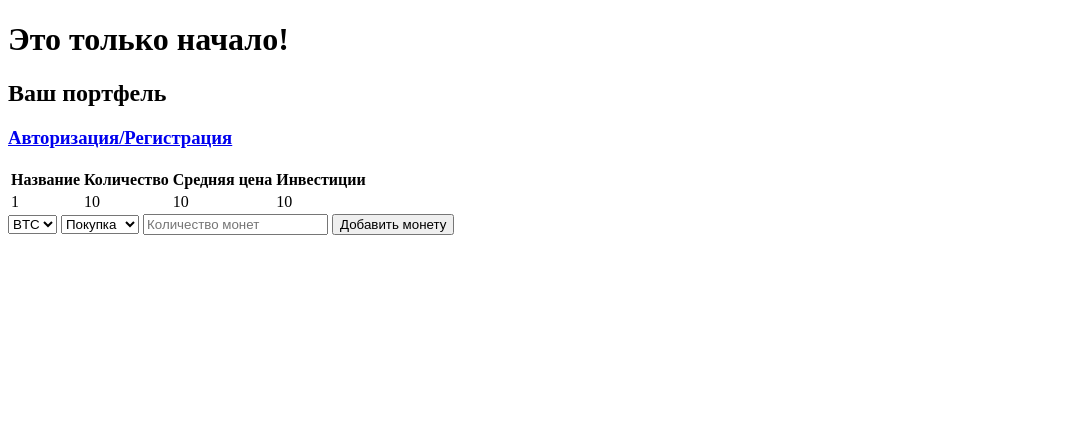
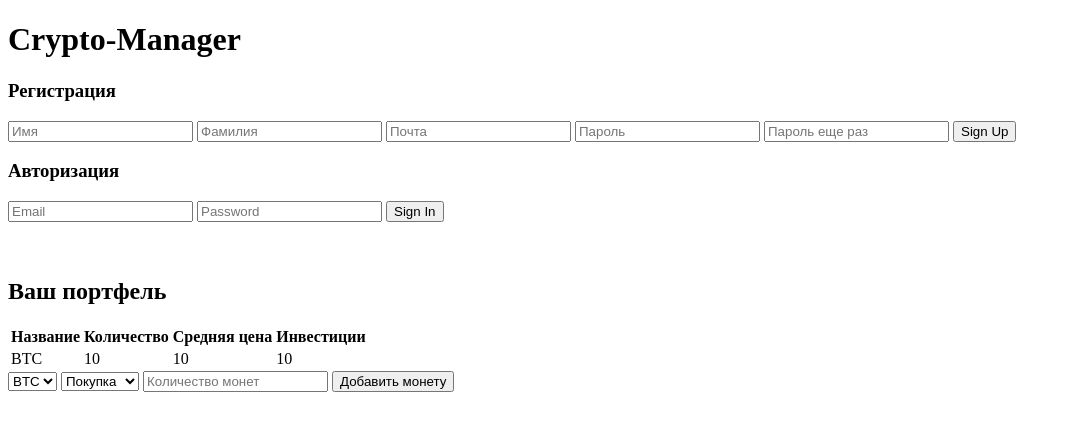
Before and after one commit to RTGEvoNeon/crypto-manager, a PHP site: page / in a window 1280 px wide. Shown: the top 431 px of the page, without its empty margins (0-1071 px from the left). Run offline with PHP 8.4, Linux system fonts and the light colour scheme; data comes from the database, SQL or seed files in the repository; tables that the repository leaves empty or names only in its code hold one stand-in row (values such as "Sample post").

Commit message:
пока отказался от красивого интерфейса, не смог вытащить данные из формы. Добавил вывод символа в таблицу балансов

```diff
--- a/public/index.php
+++ b/public/index.php
@@ -16,11 +16,36 @@ session_start()
     if (isset($_SESSION["id"])) {
         print_r($_SESSION);
     } ?>
-    <h1>Это только начало!</h1>
+    <h1>Crypto-Manager</h1>
+    <form class="form" action="../src/controllers/register.php" method="POST">
+        <h3>Регистрация</h3>
+        <div class="social-icons">
+            <a href="#" class="icon"><i class="fa-brands fa-google-plus-g"></i></a>
+            <a href="#" class="icon"><i class="fa-brands fa-github"></i></a>
+        </div>
+        <input class="input" type="text" name="first_name" placeholder="Имя">
+        <input class="input" type="text" name="last_name" placeholder="Фамилия">
+        <input class="input" type="email" name="email" placeholder="Почта">
+        <input class="input" type="password" name="password" placeholder="Пароль">
+        <input class="input" type="password" name="check" placeholder="Пароль еще раз">
+        <button type="submit">Sign Up</button>
+    </form>
+    <form action="../src/controllers/auth.php" method="POST">
+        <h3>Авторизация</h3>
+        <div class="social-icons">
+            <a href="#" class="icon"><i class="fa-brands fa-google-plus-g"></i></a>
+            <a href="#" class="icon"><i class="fa-brands fa-facebook-f"></i></a>
+            <a href="#" class="icon"><i class="fa-brands fa-github"></i></a>
+            <a href="#" class="icon"><i class="fa-brands fa-linkedin-in"></i></a>
+        </div>
+        <input type="email" name="email" placeholder="Email">
+        <input type="password" name="password" placeholder="Password">
+        <!-- <a href="#">Forget Your Password?</a> -->
+        <button type="submit">Sign In</button>
+    </form>
+    </a>
+    <br><br>
     <h2>Ваш портфель</h2>
-    <a href="auth.html">
-        <h3>Авторизация/Регистрация</h3>
-    </a>
     <table>
         <thead>
             <tr>
@@ -35,7 +60,7 @@ session_start()
             $balances = getBalancesByUserId(1);
             foreach ($balances as $balance): ?>
                 <tr>
-                    <td><?= htmlspecialchars($balance["coin_id"]) ?></td>
+                    <td><?= htmlspecialchars($balance["symbol"]) ?></td>
                     <td><?= htmlspecialchars($balance["quantity"]) ?></td>
                     <td><?= htmlspecialchars($balance["average_price"]) ?></td>
                     <td><?= htmlspecialchars($balance["investment_amount"]) ?></td>
--- a/src/controllers/auth.php
+++ b/src/controllers/auth.php
@@ -10,7 +10,10 @@ function auth($email, $password)
     $stmt->execute();
     return $stmt->fetchAll()[0];
 }
+
 if ($_SERVER["REQUEST_METHOD"] == "POST") {
+    print_r($_POST);
+    if ($_POST['email'] && $_POST['password']) {
         $user = auth($_POST['email'], $_POST['password']);
         foreach ($user as $key => $value) {
             $_SESSION[$key] = $value;
@@ -19,3 +22,4 @@ if ($_SERVER["REQUEST_METHOD"] == "POST") {
         header("Location: ../../../public/index.php");
         exit();
     }
+}
--- a/src/controllers/balance.php
+++ b/src/controllers/balance.php
@@ -8,7 +8,7 @@ function getBalancesByUserId($id)
         return false;
     }
     $pdo = Database::getInstance()->getConnection();
-    $stmt = $pdo->prepare("SELECT * FROM balances WHERE user_id=:id;");
+    $stmt = $pdo->prepare("SELECT coins.symbol as symbol, balances.quantity, balances.average_price, balances.investment_amount FROM balances JOIN coins ON balances.coin_id=coins.id WHERE user_id=:id; ");
     $stmt->bindParam(":id", $id);
     $stmt->execute();
     $balances = $stmt->fetchAll();
```
Also changed, not shown: public/auth.php (renamed from public/auth.html, +7 -7 lines). Lines whose indentation alone changed are shown as unchanged.
